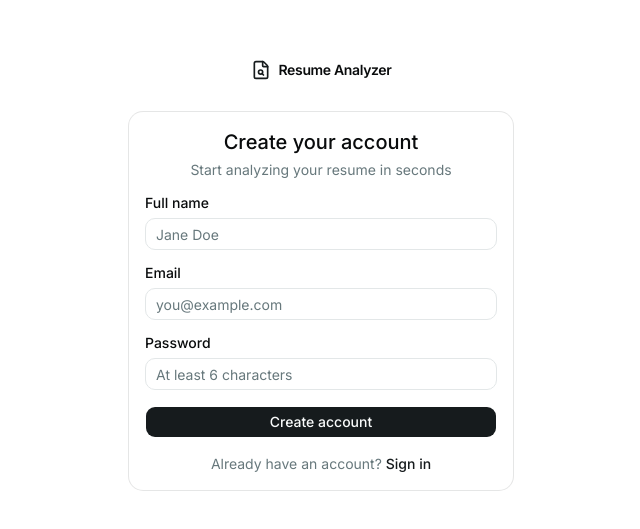
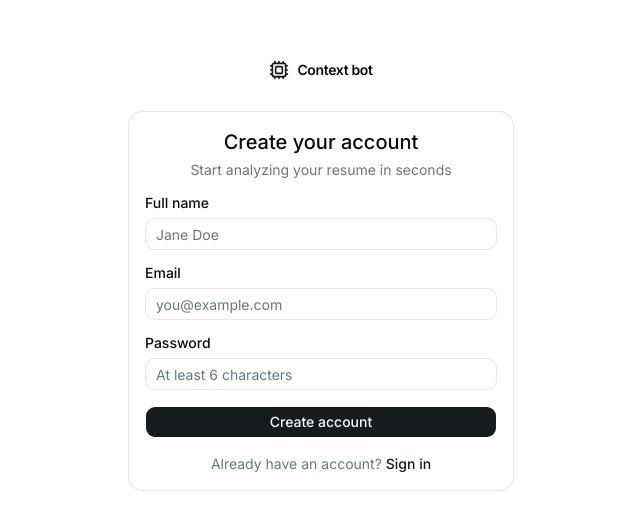
Before and after one commit to rishikumar016/context-bot, a Next.js app: page /sign-up in a window 1280 px wide. Shown: the part 125-654 px from the top of the page, without its empty margins (319-959 px from the left). Built offline with nearby package versions, Linux system fonts and the light colour scheme.

Commit message:
minor chnage
Co-authored-by: Copilot <copilot@github.com>

```diff
--- a/app/sign-up/page.tsx
+++ b/app/sign-up/page.tsx
@@ -4,7 +4,7 @@ import { useState } from "react";
 import Link from "next/link";
 import { useRouter } from "next/navigation";
 import { zodResolver } from "@hookform/resolvers/zod";
-import { FileSearch, Loader2 } from "lucide-react";
+import { Cpu, FileSearch, Loader2 } from "lucide-react";
 import { useForm } from "react-hook-form";
 import { z } from "zod";
 import { Button } from "@/components/ui/button";
@@ -80,9 +80,9 @@ export default function SignUpPage() {
 
         className="mb-8 flex items-center gap-2 text-foreground"
       >
-        <FileSearch className="h-5 w-5 text-primary" />
+        <Cpu className="h-5 w-5 text-primary"/>
         <span className="text-sm font-semibold tracking-tight">
-          Resume Analyzer
+          Context bot
         </span>
       </div>
 
```
